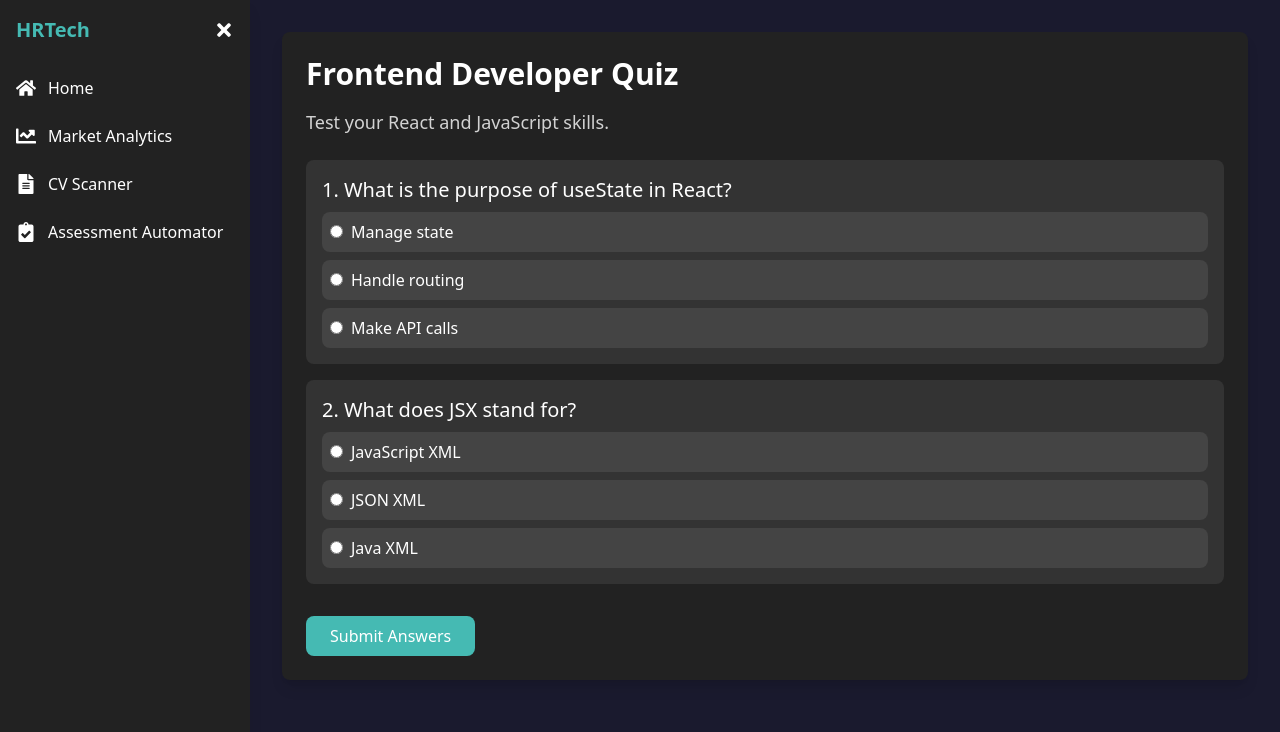
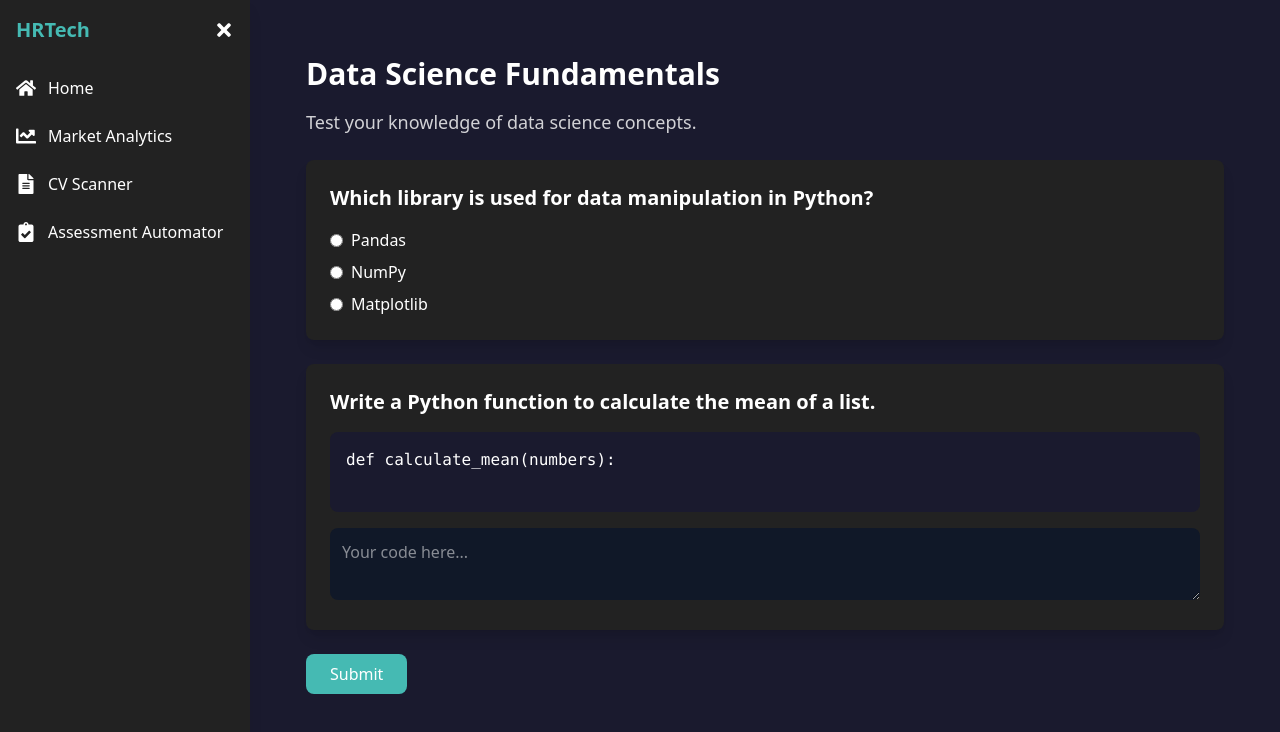
Before and after one commit to sanketjoice/hr-tech, a React (Vite) app: page /hr-tech/dashboard in a window 1280 px wide. Both pictures are taken after a click on the item "Assessment Automator". Shown: the top 732 px of the page. Built offline with nearby package versions, Linux system fonts and the light colour scheme.

Commit message:
Update: Assessment Automator

```diff
--- a/package.json
+++ b/package.json
@@ -20,6 +20,7 @@
     "react-dom": "^19.0.0",
     "react-icons": "^5.4.0",
     "react-router-dom": "^7.1.5",
+    "react-syntax-highlighter": "^15.6.1",
     "recharts": "^2.15.1"
   },
   "devDependencies": {
--- a/src/assets/components/AssessmentAutomator.jsx
+++ b/src/assets/components/AssessmentAutomator.jsx
@@ -1,62 +1,118 @@
-import React, { useState } from "react";
+import React, { useState, useEffect } from "react";
 
-export default function AssessmentAutomator({ assessmentData }) {
-  if (!assessmentData || !assessmentData.questions) {
-    return <div className="text-white">Loading assessment...</div>;
-  }
-
+const AssessmentAutomator = ({ assessment }) => {
   const [answers, setAnswers] = useState({});
+  const [score, setScore] = useState(0);
   const [submitted, setSubmitted] = useState(false);
 
-  const handleAnswerChange = (questionId, answer) => {
-    setAnswers((prev) => ({ ...prev, [questionId]: answer }));
+  useEffect(() => {
+    console.log("Assessment loaded:", assessment);
+  }, [assessment]);
+
+  const handleAnswer = (questionId, answer) => {
+    setAnswers((prev) => ({
+      ...prev,
+      [questionId]: answer,
+    }));
   };
 
-  const handleSubmit = () => {
+  const calculateScore = () => {
+    let totalScore = 0;
+    assessment?.questions?.forEach((question) => {
+      if (answers[question.questionId] === question.correctAnswer) {
+        totalScore += question.points;
+      }
+    });
+    setScore(totalScore);
     setSubmitted(true);
   };
 
+  if (!assessment || !assessment.questions) {
+    return <p className="text-white">No assessment data available.</p>;
+  }
+
   return (
-    <div className="bg-[#222] p-6 rounded-lg shadow-lg text-white">
-      <h2 className="text-3xl font-bold mb-4">{assessmentData.title}</h2>
-      <p className="text-lg opacity-80 mb-6">{assessmentData.description}</p>
+    <div className="p-6 bg-[#1A1A2E] text-white">
+      <h2 className="text-3xl font-bold mb-4">{assessment.title}</h2>
+      <p className="text-lg opacity-80 mb-6">{assessment.description}</p>
 
-      {assessmentData.questions.map((question, index) => (
-        <div key={question.id} className="mb-4 p-4 bg-[#333] rounded-lg">
-          <h3 className="text-xl mb-2">
-            {index + 1}. {question.text}
+      <div className="space-y-6">
+        {assessment.questions.map((question) => (
+          <div
+            key={question.questionId}
+            className="bg-[#222] p-6 rounded-lg shadow-lg"
+          >
+            <h3 className="text-xl font-semibold mb-4">
+              {question.questionText}
             </h3>
-          {question.options.map((option) => (
+
+            {/* Question Type Rendering */}
+            {question.type === "image" && (
+              <img
+                src={question.imageUrl}
+                alt="Question"
+                className="mb-4 rounded-lg"
+              />
+            )}
+            {question.type === "code" && (
+              <div>
+                <pre className="bg-[#1A1A2E] p-4 rounded-lg mb-4">
+                  <code>{question.codeSnippet}</code>
+                </pre>
+                <textarea
+                  className="w-full p-3 bg-gray-900 text-white rounded-lg"
+                  value={answers[question.questionId] || ""}
+                  onChange={(e) =>
+                    handleAnswer(question.questionId, e.target.value)
+                  }
+                  placeholder="Your code here..."
+                />
+              </div>
+            )}
+            {question.type === "multiple-choice" && (
+              <div className="space-y-2">
+                {question.options.map((option, index) => (
                   <label
-              key={option}
-              className="block p-2 bg-[#444] rounded-lg mt-2 cursor-pointer"
+                    key={index}
+                    className="flex items-center cursor-pointer"
                   >
                     <input
                       type="radio"
-                name={question.id}
+                      name={`question-${question.questionId}`}
                       value={option}
-                checked={answers[question.id] === option}
-                onChange={() => handleAnswerChange(question.id, option)}
+                      checked={answers[question.questionId] === option}
+                      onChange={() => handleAnswer(question.questionId, option)}
                       className="mr-2"
                     />
                     {option}
                   </label>
                 ))}
               </div>
+            )}
+          </div>
         ))}
+      </div>
 
-      {!submitted ? (
       <button
-          onClick={handleSubmit}
-          className="mt-4 bg-[#45BAB3] text-white px-6 py-2 rounded-lg"
+        onClick={calculateScore}
+        className="mt-6 bg-[#45BAB3] text-white px-6 py-2 rounded-lg hover:bg-[#3aa8a1]"
       >
-          Submit Answers
+        Submit
       </button>
-      ) : (
-        <div className="mt-4 text-green-400">
-          Your answers have been submitted!
+
+      {submitted && (
+        <div className="mt-6 bg-[#222] p-6 rounded-lg shadow-lg">
+          <h3 className="text-2xl font-semibold text-[#45BAB3]">
+            Your Score: {score}
+          </h3>
+          <p className="text-gray-300 mt-2">
+            Passing Score:{" "}
+            {assessment.evaluationCriteria?.passingScore || "N/A"}
+          </p>
         </div>
       )}
     </div>
   );
-}
+};
+
+export default AssessmentAutomator;
--- /dev/null
+++ b/src/assets/components/Card.jsx
@@ -0,0 +1,9 @@
+const Card = ({ children, className = "" }) => {
+  return (
+    <div className={`bg-white shadow-md rounded-lg p-4 ${className}`}>
+      {children}
+    </div>
+  );
+};
+
+export default Card;
--- a/src/assets/components/Dashboard.jsx
+++ b/src/assets/components/Dashboard.jsx
@@ -12,27 +12,12 @@ import { Link } from "react-router-dom";
 import MarketAnalytics from "./MarketAnalytics";
 import CVScanner from "./CVScanner";
 import AssessmentAutomator from "./AssessmentAutomator";
+import dataScienceTest from "../tests/dataScienceTest.json";
+import frontendTest from "../tests/frontendTest.json";
 
 export default function Dashboard() {
   const [isCollapsed, setIsCollapsed] = useState(false);
   const [activeSection, setActiveSection] = useState("market-analytics");
-
-  const sampleAssessment = {
-    title: "Frontend Developer Quiz",
-    description: "Test your React and JavaScript skills.",
-    questions: [
-      {
-        id: "q1",
-        text: "What is the purpose of useState in React?",
-        options: ["Manage state", "Handle routing", "Make API calls"],
-      },
-      {
-        id: "q2",
-        text: "What does JSX stand for?",
-        options: ["JavaScript XML", "JSON XML", "Java XML"],
-      },
-    ],
-  };
 
   return (
     <div className="flex h-screen bg-[#1A1A2E] text-white">
@@ -86,7 +71,9 @@ export default function Dashboard() {
         {activeSection === "market-analytics" && <MarketAnalytics />}
         {activeSection === "cv-scanner" && <CVScanner />}
         {activeSection === "assessment-automator" && (
-          <AssessmentAutomator assessmentData={sampleAssessment} />
+          <>
+            <AssessmentAutomator assessment={dataScienceTest} />
+          </>
         )}
       </div>
     </div>
--- /dev/null
+++ b/src/assets/tests/dataScienceTest.json
@@ -0,0 +1,27 @@
+{
+  "assessmentId": "ds-001",
+  "title": "Data Science Fundamentals",
+  "description": "Test your knowledge of data science concepts.",
+  "timeLimit": 30,
+  "questions": [
+    {
+      "questionId": "q1",
+      "type": "multiple-choice",
+      "questionText": "Which library is used for data manipulation in Python?",
+      "options": ["Pandas", "NumPy", "Matplotlib"],
+      "correctAnswer": "Pandas",
+      "points": 10
+    },
+    {
+      "questionId": "q2",
+      "type": "code",
+      "questionText": "Write a Python function to calculate the mean of a list.",
+      "codeSnippet": "def calculate_mean(numbers):\n ",
+      "correctAnswer": "return sum(numbers) / len(numbers)",
+      "points": 20
+    }
+  ],
+  "evaluationCriteria": {
+    "passingScore": 20
+  }
+}
--- /dev/null
+++ b/src/assets/tests/frontendTest.json
@@ -0,0 +1,27 @@
+{
+  "assessmentId": "fe-001",
+  "title": "Frontend Development Quiz",
+  "description": "Test your knowledge of HTML, CSS, and JavaScript.",
+  "timeLimit": 30,
+  "questions": [
+    {
+      "questionId": "q1",
+      "type": "multiple-choice",
+      "questionText": "Which tag is used to create a hyperlink in HTML?",
+      "options": ["<a>", "<link>", "<href>"],
+      "correctAnswer": "<a>",
+      "points": 10
+    },
+    {
+      "questionId": "q2",
+      "type": "code",
+      "questionText": "Write a JavaScript function to toggle a CSS class on an element.",
+      "codeSnippet": "function toggleClass(element, className) {\n    // Your code here\n}",
+      "correctAnswer": "element.classList.toggle(className);",
+      "points": 20
+    }
+  ],
+  "evaluationCriteria": {
+    "passingScore": 20
+  }
+}
```
Also changed, not shown: 1 other file (tests, documents, lock files or other folders). Lines whose indentation alone changed are shown as unchanged.
